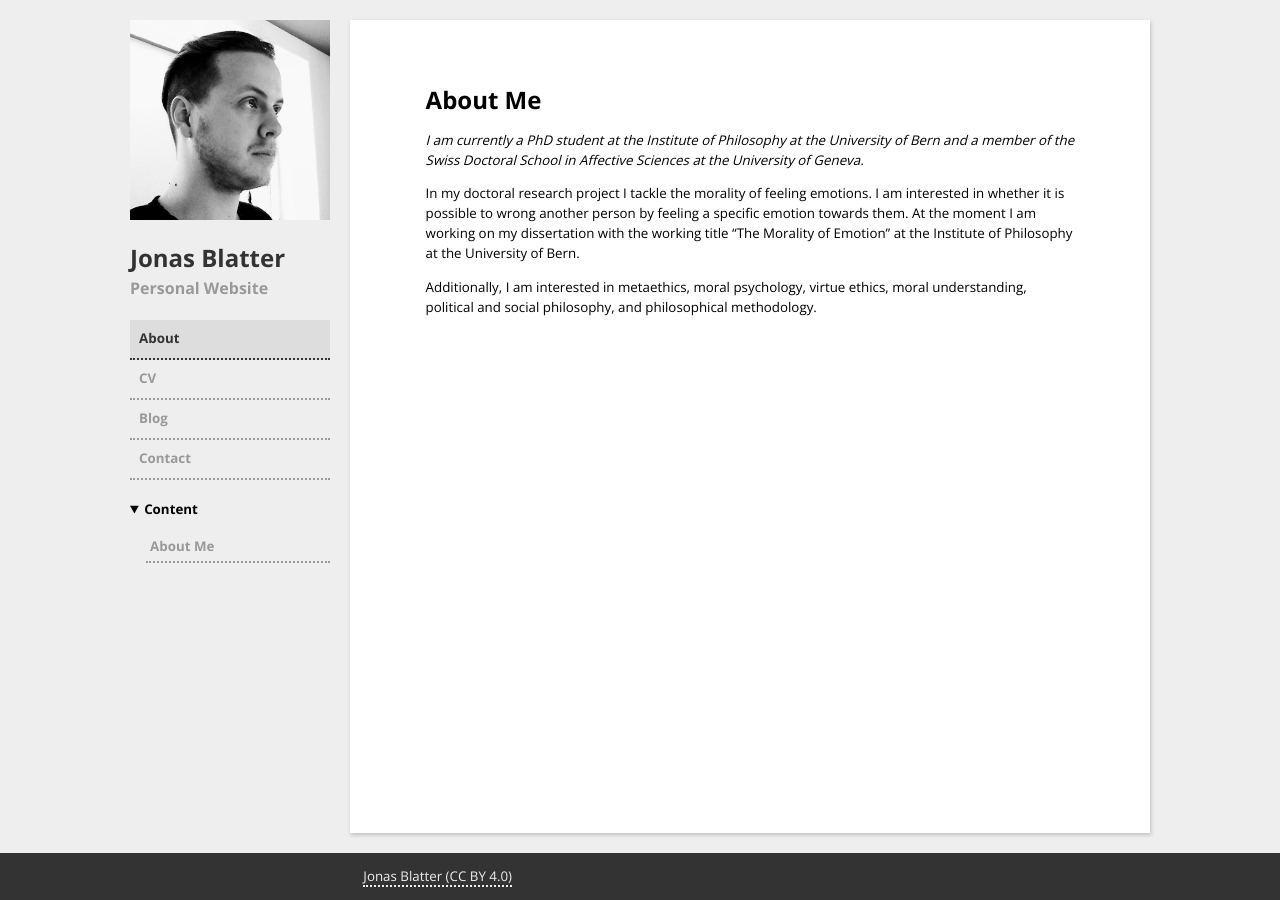
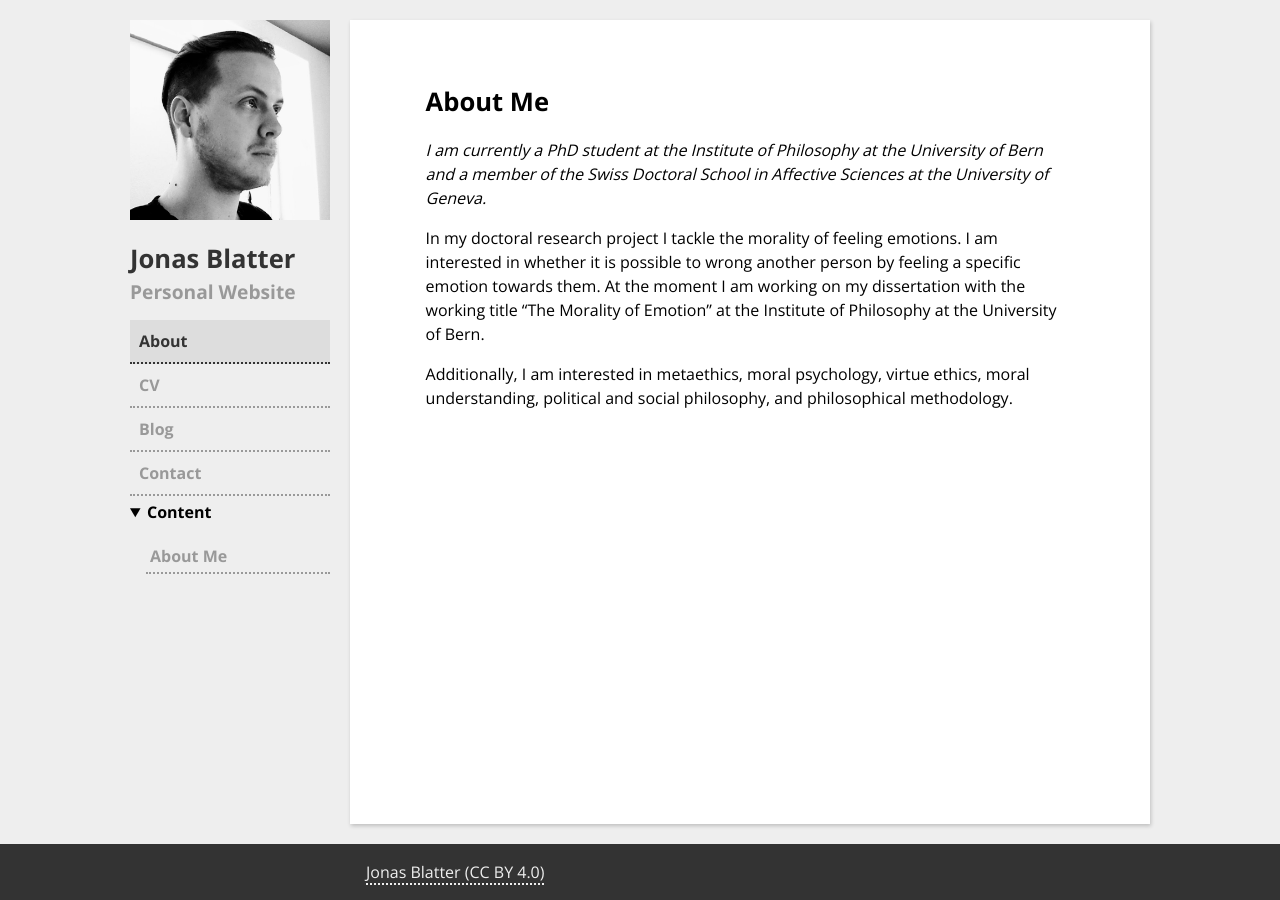
Before and after one commit to jonasblatter/jonasblatter.github.io, a Jekyll site: the page built from about.md, in a window 1280 px wide. Built offline with Jekyll 4.4.1, drawn with Linux system fonts in a browser that asks for light colours; our own code applies the rules of GitHub Pages for plain Markdown files; a style sheet for code colours, icons or effects is not loaded.

Commit message:
fot-size redo

```diff
--- a/_sass/main.scss
+++ b/_sass/main.scss
@@ -1,6 +1,6 @@
 :root {
   font-family: 'Open Sans', sans-serif;
-  font-size: 10pt;
+  font-size: 12pt;
   line-height: 1.5;
 }
 
@@ -44,7 +44,7 @@ h1.title {
 }
 p.description {
   color: #999999;
-  font-size: 12pt;
+  font-size: 1.2em;
   font-weight: bold;
   margin: 0;
 }
@@ -70,7 +70,7 @@ aside {
 
 main {grid-area: main;}
 h1,h2,h3,h4,h5,h6 {margin: 0;}
-h1 {font-size: 18pt;}
+h1 {font-size: 1.6em;}
 
 article {
   box-sizing: border-box;
@@ -157,6 +157,7 @@ nav {
 }
 
 @media screen and (max-width: 880px) {
+  :root {font-size: 11pt;}
   body {
     grid-template-areas:
     'top  top    top    top'
@@ -175,8 +176,6 @@ nav {
     }
   }
   article.article {padding: 10mm 15mm;}
-  h1.title {font-size: 16pt;}
-  p.description {font-size: 10pt;}
 }
 @media screen and (max-width: 680px) {
   body {
@@ -185,6 +184,7 @@ nav {
 }
 
 @media screen and (max-width: 480px) {
+  :root {font-size: 10pt;}
   body {
     grid-template-areas:
     'top    top    top    top'
```
